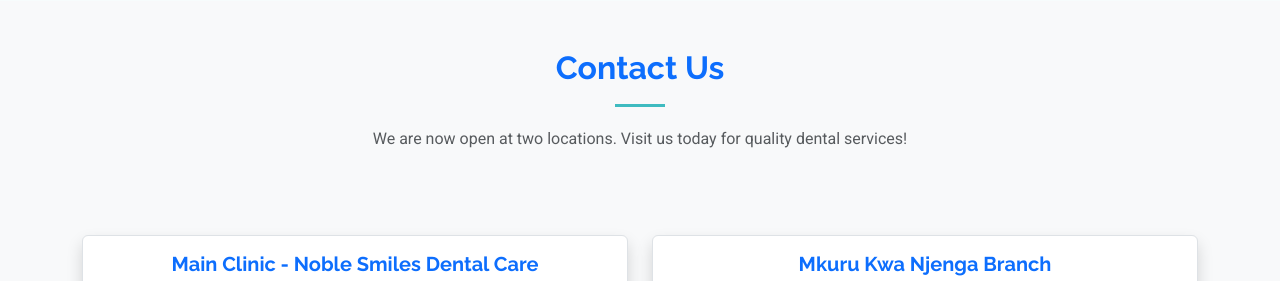
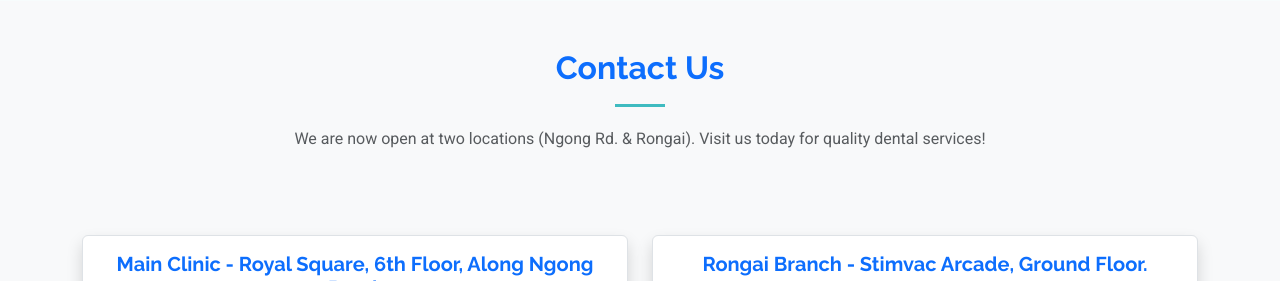
Before and after one commit to kipmilton/noblesmiledentalcare, a Django app: page / in a window 1280 px wide. Shown: the part 4906-5187 px from the top of the page. Run offline with Django 5.2, Linux system fonts and the light colour scheme; parts of the project's set-up code (start-up, migrations or seed data) failed here and were passed over; some libraries are stand-ins or nearby versions.

Commit message:
added a branch section

```diff
--- a/templates/appointment_show.html
+++ b/templates/appointment_show.html
@@ -11,6 +11,7 @@
             <th>Email Address</th>
             <th>Phone No.</th>
             <th>Date Of Visit</th>
+            <th>Branch</th>
             <th>Department</th>
             <th>Doctor</th>
             <th>Message</th>
@@ -26,6 +27,7 @@
             <td>{{ appointment.email }}</td>
             <td>{{ appointment.phone }}</td>
             <td>{{ appointment.date }}</td>
+            <td>{{ appointment.branch }}</td>
             <td>{{ appointment.department }}</td>
             <td>{{ appointment.doctor }}</td>
             <td>{{ appointment.message }}</td>
--- a/templates/header.html
+++ b/templates/header.html
@@ -22,11 +22,11 @@
         <nav id="navmenu" class="navmenu">
           <ul>
             <li><a href="{% url 'thee_app:home_page'%}" class="active">Home</a></li>
+            <li><a href="{% url 'thee_app:home_page' %}#services">Services</a></li>
             <li><a href="{% url 'thee_app:home_page' %}#about">About Us</a></li>
             <li><a href="{% url 'thee_app:home_page' %}#tabs">Departments</a></li>
             <li><a href="{% url 'thee_app:home_page' %}#doctors">Dentist</a></li>
             <li><a href="{% url 'thee_app:home_page' %}#pricing">Pricing</a></li>
-            <li><a href="{% url 'thee_app:home_page' %}#services">Services</a></li>
             <li><a href="{% url 'thee_app:home_page' %}#contact" class="active">Contact Us</a></li>
             <li class="dropdown">
               {% if user.is_authenticated %}
--- a/templates/index.html
+++ b/templates/index.html
@@ -28,7 +28,7 @@
           <img src="{% static 'assets/img/hero-carousel/hero-carousel-1.jpg' %}" alt="">
           <div class="container">
             <h2>Noble Smiles Dental Care Branches</h2>
-            <p>Expanding smiles, expanding care! Noble Smile Dental Care proudly serves you beyond our main branch, with a fully-equipped satellite clinic in Mukuru Kwa Njenga. Quality dental care is now closer than ever—because everyone deserves a healthy, radiant smile!</p>
+            <p>Expanding smiles, expanding care! Noble Smile Dental Care proudly serves you beyond our main branch in Ngong Rd, we now have a fully-equipped satellite clinic in Stimvac Arcade, ground floor, Rongai. Quality dental care is now closer than ever—because everyone deserves a healthy, radiant smile!</p>
             <a href="{% url 'thee_app:home_page' %}#about" class="btn-get-started">Read More</a>
           </div>
         </div><!-- End Carousel Item -->
@@ -524,7 +524,7 @@
           <div class="faq-item">
             <h3>Where are you located?</h3>
             <div class="faq-content">
-              <p>We are located at <strong>Royal Square, 6th Floor, along Ngong Road</strong>. We also have a second branch to serve you better.</p>
+              <p>We are located at <strong>Royal Square, 6th Floor, along Ngong Road</strong>. We also have a second branch in Rongai, Stimvac Arcade, Ground Floor to serve you better.</p>
             </div>
             <i class="faq-toggle bi bi-chevron-right"></i>
           </div><!-- End FAQ item -->
@@ -576,7 +576,7 @@
 <section id="contact" class="contact section py-5 bg-light">
   <div class="container text-center section-title" data-aos="fade-up">
     <h2 class="fw-bold text-primary">Contact Us</h2>
-    <p class="text-muted">We are now open at two locations. Visit us today for quality dental services!</p>
+    <p class="text-muted">We are now open at two locations (Ngong Rd. & Rongai). Visit us today for quality dental services!</p>
   </div>
 
   <!-- Google Maps - Two Branches -->
@@ -584,7 +584,7 @@
     <div class="row g-4">
       <div class="col-lg-6">
         <div class="p-3 border rounded shadow bg-white">
-          <h5 class="text-center fw-bold text-primary">Main Clinic - Noble Smiles Dental Care</h5>
+          <h5 class="text-center fw-bold text-primary">Main Clinic - Royal Square, 6th Floor, Along Ngong Road.</h5>
           <iframe
             src="https://www.google.com/maps/embed?pb=!1m18!1m12!1m3!1d3988.7912810844123!2d36.781638474045586!3d-1.3000615356394007!2m3!1f0!2f0!3f0!3m2!1i1024!2i768!4f13.1!3m3!1m2!1s0x182f119744cb3d3f%3A0x508c55251b897323!2sNoble%20Smiles%20Dental%20Care!5e0!3m2!1sen!2ske!4v1738687495744!5m2!1sen!2ske"
             width="100%" height="370px" style="border-radius: 10px; border:0;" allowfullscreen loading="lazy">
@@ -594,7 +594,7 @@
 
       <div class="col-lg-6">
         <div class="p-3 border rounded shadow bg-white">
-          <h5 class="text-center fw-bold text-primary">Mkuru Kwa Njenga Branch</h5>
+          <h5 class="text-center fw-bold text-primary">Rongai Branch - Stimvac Arcade, Ground Floor.</h5>
           <iframe
             src="https://www.google.com/maps/embed?pb=!1m18!1m12!1m3!1d3988.791272609146!2d36.78421340000001!3d-1.3000668999999954!2m3!1f0!2f0!3f0!3m2!1i1024!2i768!4f13.1!3m3!1m2!1s0x182f119744cb3d3f%3A0x508c55251b897323!2sNoble%20Smiles%20Dental%20Care!5e0!3m2!1sen!2ske!4v1738688013942!5m2!1sen!2ske"
             width="100%" height="370px" style="border-radius: 10px; border:0;" allowfullscreen loading="lazy">
@@ -614,7 +614,8 @@
             <div class="info-item p-4 border rounded shadow-sm text-center bg-white">
               <i class="bi bi-geo-alt fs-2 text-danger"></i>
               <h4 class="fw-bold mt-2">Address</h4>
-              <p>Royal Square, 6th Floor, Along Ngong Road.</p>
+              <p>Royal Square, 6th Floor, Along Ngong Road - Main Branch.</p>
+              <p>Stimvac Arcade, Ground Floor, Rongai - Satellite Branch</p>
             </div>
           </div>
 
--- a/templates/my_appointments.html
+++ b/templates/my_appointments.html
@@ -10,9 +10,9 @@
             <thead>
                 <tr>
                     <th>Date Of Visit</th>
+                    <th>Branch</th>
                     <th>Department</th>
                     <th>Doctor</th>
-                    <th>Message</th>
                     <th>Action</th>
                     <th>Payment</th>
                     <th>Mpesa screenshot</th>
@@ -23,6 +23,7 @@
                 {% for appointment in appointments %}
                 <tr>
                     <td>{{ appointment.date }}</td>
+                    <td>{{ appointment.branch }}</td>
                     <td>{{ appointment.department }}</td>
                     <td>{{ appointment.doctor }}</td>
                     <td>{{ appointment.message }}</td>
--- a/thee_app/forms.py
+++ b/thee_app/forms.py
@@ -14,7 +14,7 @@ class ProofOfPaymentForm(forms.ModelForm):
 class AppointmentForm(forms.ModelForm):
     class Meta:
         model = Appointment
-        fields = ['name', 'email', 'phone', 'date', 'department', 'doctor', 'message']
+        fields = ['name', 'email', 'phone', 'date', 'branch', 'department', 'doctor', 'message']
 
 
 
@@ -26,7 +26,7 @@ class RegistrationFormm(forms.ModelForm):
         model = UserProfile
         fields = ['username', 'password', 'contact_number', 'email', 'address']
 
-    # Custom validation for password confirmation
+
     def clean(self):
         cleaned_data = super().clean()
         password = cleaned_data.get('password')
--- a/thee_app/models.py
+++ b/thee_app/models.py
@@ -7,6 +7,7 @@ class Appointment(models.Model):
     email = models.EmailField()
     phone = models.CharField(max_length=10)
     date = models.DateTimeField()
+    branch = models.CharField(max_length=100, default="general")
     department = models.CharField(max_length=100, default="General")
     doctor = models.CharField(max_length=100, default="General")
     message = models.TextField()
--- a/thee_app/views.py
+++ b/thee_app/views.py
@@ -7,7 +7,7 @@ from django.contrib import messages
 import requests
 from django.contrib.auth import logout
 from requests.auth import HTTPBasicAuth
-from thee_app.credentials import LipanaMpesaPpassword, MpesaAccessToken
+# from thee_app.credentials import LipanaMpesaPpassword, MpesaAccessToken
 from .models import Appointment
 from .forms import ProofOfPaymentForm
 #restrict users to login
@@ -75,6 +75,7 @@ def appointment(request):
             email = request.POST['email'],
             phone = request.POST['phone'],
             date = request.POST['date'],
+            branch = request.POST['branch'],
             department = request.POST['department'],
             doctor = request.POST['doctor'],
             message = request.POST['message'],
@@ -103,6 +104,7 @@ def appointment_update(request, appointment_id):
         appointment.email = request.POST.get('email')
         appointment.phone = request.POST.get('phone')
         appointment.date = request.POST.get('date')
+        appointment.branch = request.POST.GET('branch')
         appointment.doctor = request.POST.get('doctor')
         appointment.department = request.POST.get('department')
         appointment.message = request.POST.get('message')
```
Also changed, not shown: templates/appointment.html (+13 -4 lines), templates/appointment_update.html (+9 -0 lines), thee_app/credentials.py (+22 -22 lines), db.sqlite3, thee_app/migrations/0002_appointment_branch.py (added).
